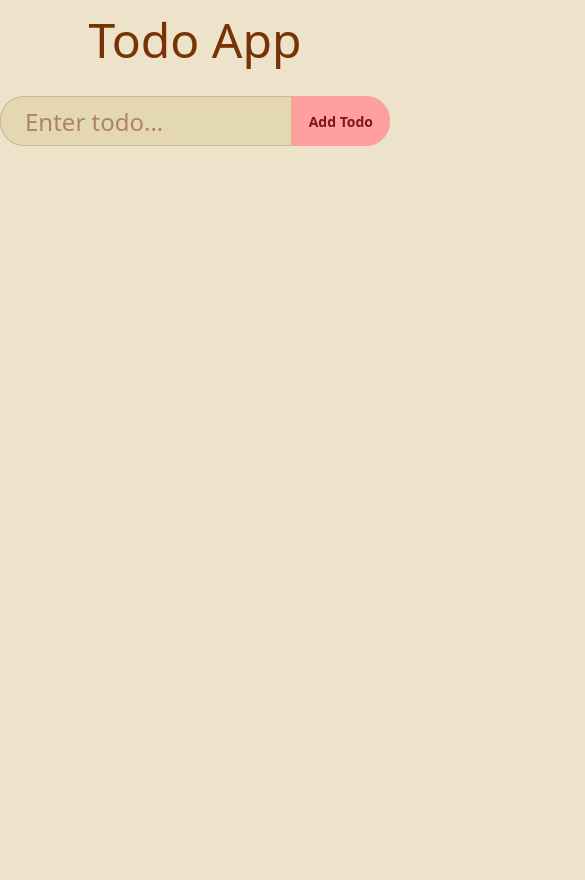
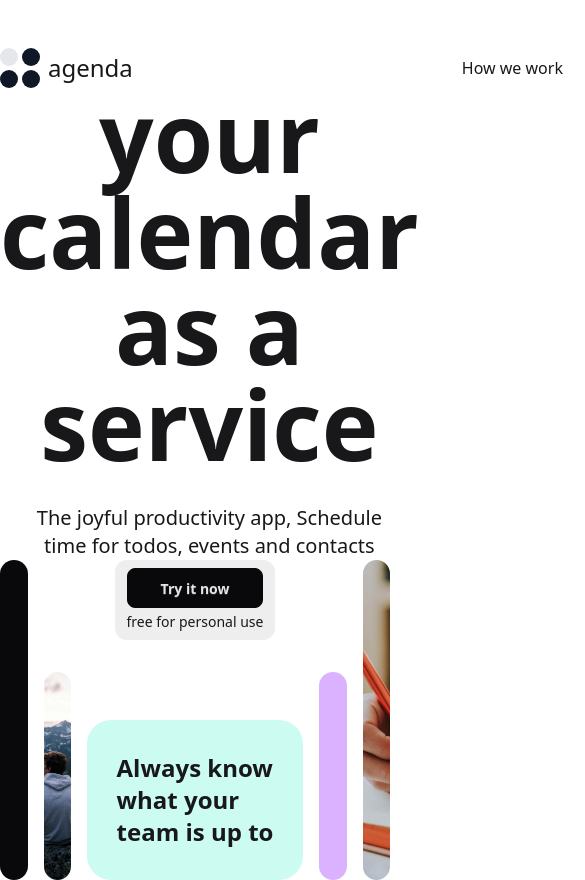
Before and after one commit to MarwanAbdalla270600/Todo-App, a React (Vite) app: page / in a window 390 px wide. Shown: the top 880 px of the page, 585 px wide, since content can reach past the window. Before the commit the page ends 844 px from the top, so only its background shows below. Built offline with nearby package versions, Linux system fonts and the light colour scheme; no server answers; the database is empty.

Commit message:
added new landing page

```diff
--- a/src/App.css
+++ b/src/App.css
@@ -1,4 +1,4 @@
 @import "tailwindcss";
 @plugin "daisyui" {
-    themes: retro --default
+    themes: light --default
 }
--- a/src/App.tsx
+++ b/src/App.tsx
@@ -1,28 +1,10 @@
-import { useEffect } from "react";
 import "./App.css";
-import TaskForm from "./components/TaskForm";
-import TaskList from "./components/TaskList";
-import { useTaskStore } from "./store/taskStore";
+import LandingPage from "./pages/LandingPage";
 
 function App() {
-  const tasks = useTaskStore((state) => state.tasks);
-  const initTasks = useTaskStore((state) => state.initTasks);
-
-  useEffect(() => {
-    initTasks();
-  }, []);
-
   return (
-    <div className="mx-auto flex flex-col items-center gap-8 py-4 *:container">
-      <h1 className="text-center text-5xl">Todo App</h1>
-      <div className="flex flex-col gap-4 md:w-full xl:w-3xl">
-        <TaskForm></TaskForm>
-        {tasks.length > 0 && (
-          <div className="bg-base-200 rounded-3xl p-4 text-2xl">
-            <TaskList list={tasks}></TaskList>
-          </div>
-        )}
-      </div>
+    <div className="container mx-auto">
+      <LandingPage></LandingPage>
     </div>
   );
 }
--- a/src/components/TaskForm.tsx
+++ /dev/null
@@ -1,41 +0,0 @@
-import { useRef } from "react";
-import { TaskStatus } from "../models/todo-interface";
-import { useTaskStore } from "../store/taskStore";
-
-export default function TaskForm() {
-  const ref = useRef<HTMLInputElement | null>(null);
-  const addTask = useTaskStore((state) => state.addTask);
-
-  function onSubmit(event: React.FormEvent) {
-    event.preventDefault();
-    if (ref.current?.value) {
-      addTask({
-        name: ref.current.value,
-        status: TaskStatus.Todo,
-      });
-      ref.current.value = "";
-    }
-  }
-
-  return (
-    <form
-      onSubmit={onSubmit}
-      className="flex w-full justify-between rounded-4xl"
-    >
-      <div className="join bg-base-300 w-full rounded-3xl">
-        <div className="w-full">
-          <input
-            ref={ref}
-            type="text"
-            className="input bg-base-200 w-full rounded-l-3xl p-6 text-2xl focus:outline-0"
-            placeholder="Enter todo..."
-            required
-          />
-        </div>
-        <button type="submit" className="btn btn-primary h-full rounded-r-3xl">
-          Add Todo
-        </button>
-      </div>
-    </form>
-  );
-}
--- a/src/components/TaskItem.tsx
+++ /dev/null
@@ -1,40 +0,0 @@
-import { useState } from "react";
-import { Task, TaskStatus } from "../models/todo-interface";
-import { FaRegTrashCan } from "react-icons/fa6";
-import { useTaskStore } from "../store/taskStore";
-
-export default function TaskItem({ task }: { task: Task }) {
-  const [isChecked, setIsChecked] = useState(setCheckbox(task));
-
-  const deleteTask = useTaskStore((state) => state.deleteTask);
-  const updateTask = useTaskStore((state) => state.updateTask);
-
-  function toggleStatusForTodo(todo: Task) {
-    setIsChecked((prev) => !prev);
-    const newStatus =
-      todo.status === TaskStatus.Todo ? TaskStatus.Done : TaskStatus.Todo;
-    const { id, ...newTask } = { ...todo, status: newStatus };
-    updateTask(id, newTask);
-  }
-
-  function setCheckbox(task: Task) {
-    return task.status === TaskStatus.Done;
-  }
-
-  return (
-    <div className="flex w-full items-center justify-between gap-4">
-      <div className="flex items-center gap-4">
-        <input
-          type="checkbox"
-          checked={isChecked}
-          onChange={() => toggleStatusForTodo(task)}
-          className="checkbox"
-        />
-        <span>{task.name}</span>
-      </div>
-      <button className="btn btn-ghost" onClick={() => deleteTask(task.id)}>
-        <FaRegTrashCan />
-      </button>
-    </div>
-  );
-}
--- a/src/components/TaskList.tsx
+++ /dev/null
@@ -1,8 +0,0 @@
-import { Task } from "../models/todo-interface";
-import TaskItem from "./TaskItem";
-
-export default function TaskList({ list }: { list: Task[] | null }) {
-  return (
-    <>{list?.map((task) => <TaskItem task={task} key={task.id}></TaskItem>)}</>
-  );
-}
--- /dev/null
+++ b/src/pages/LandingPage.tsx
@@ -0,0 +1,71 @@
+export default function LandingPage() {
+  return (
+    <div className="flex h-screen flex-col justify-between py-12">
+      <header className="mx-auto flex w-7xl items-center justify-between">
+        <div className="flex w-48 items-center gap-2">
+          <div className="grid h-10 w-10 grid-cols-2 gap-1">
+            <div className="rounded-full bg-gray-200" />
+            <div className="rounded-full bg-gray-900" />
+            <div className="rounded-full bg-gray-900" />
+            <div className="rounded-full bg-gray-900" />
+          </div>
+          <h2 className="text-2xl">agenda</h2>
+        </div>
+
+        <div className="flex gap-8">
+          <a>How we work</a>
+          <a>Pricing</a>
+          <a>FAQ</a>
+          <a>Resources</a>
+        </div>
+
+        <div className="flex w-48 justify-end gap-4">
+          <button className="btn btn-ghost rounded-lg">Log In</button>
+          <button className="btn btn-outline rounded-lg">Sign Up</button>
+        </div>
+      </header>
+
+      <main className="mx-auto flex max-w-4xl flex-col gap-8">
+        <h1 className="text-center text-8xl font-semibold">
+          your calendar as a service
+        </h1>
+        <p className="mx-auto max-w-96 text-center text-xl">
+          The joyful productivity app, Schedule time for todos, events and
+          contacts
+        </p>
+      </main>
+
+      <div className="flex w-full items-end justify-center gap-4">
+        <div className="bg-neutral h-80 w-54 rounded-3xl"></div>
+        <div
+          className="h-52 w-54 rounded-3xl bg-cover bg-center"
+          style={{
+            backgroundImage: "url(images/landing-page/men.jpg)",
+          }}
+        ></div>
+        <div className="flex h-80 w-54 flex-col items-center justify-between rounded-3xl">
+          <div className="bg-base-300 flex w-40 flex-col items-center justify-center gap-1 rounded-xl p-2">
+            <button className="btn btn-neutral w-34 rounded-lg shadow-none">
+              Try it now
+            </button>
+            <span className="text-center text-sm">free for personal use</span>
+          </div>
+          <div className="flex w-54 justify-center rounded-3xl bg-teal-100 px-4 py-8">
+            <p className="w-fit text-2xl font-semibold">
+              Always know <br />
+              what your <br />
+              team is up to
+            </p>
+          </div>
+        </div>
+        <div className="h-52 w-54 rounded-3xl bg-purple-300"></div>
+        <div
+          className="bg-base-300 h-80 w-54 rounded-3xl bg-cover bg-center"
+          style={{
+            backgroundImage: "url(images/landing-page/study.jpg)",
+          }}
+        ></div>
+      </div>
+    </div>
+  );
+}
--- a/vite.config.ts
+++ b/vite.config.ts
@@ -1,9 +1,14 @@
+import path from "path";
 import { defineConfig } from "vite";
 import react from "@vitejs/plugin-react";
 import tailwindcss from "@tailwindcss/vite";
 
 // https://vite.dev/config/
 export default defineConfig({
-  plugins: [react(), tailwindcss(),
-  ],
+  plugins: [react(), tailwindcss()],
+  resolve: {
+    alias: {
+      "@": path.resolve(__dirname, "./src"),
+    },
+  },
 });
```
Also changed, not shown: public/images/landing-page/men.jpg (added), public/images/landing-page/study.jpg (added).
